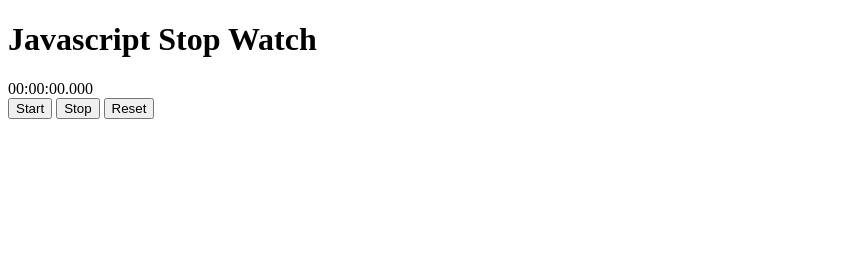
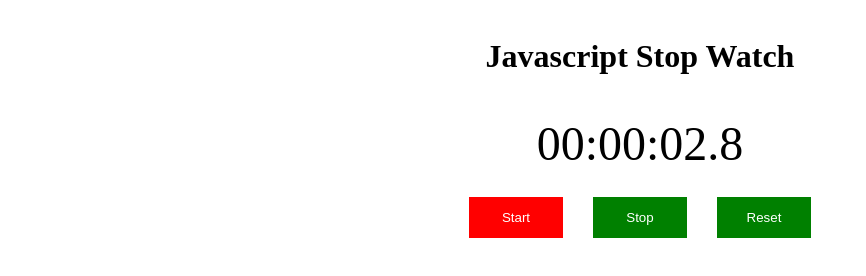
Before and after one commit to tserrante/StopWatch, a plain HTML site: page index.html in a window 1280 px wide. Both pictures are taken after a click on the button "Start". Shown: the whole page, without its empty margins (0-866 px from the left). Drawn offline with Linux system fonts and the light colour scheme.

Commit message:
Buttons for start, stop, reset are working.  Buttons are styled and all elements are centered.

```diff
--- a/index.html
+++ b/index.html
@@ -1,9 +1,8 @@
 <!DOCTYPE html>
 <html>
     <head>
-        <title>
-            Stop Watch App
-        </title>
+        <title>Stop Watch App</title>
+        <link rel="stylesheet" href="style.css">
     </head>
 
     <body>
@@ -11,12 +10,15 @@
                 <h1 id="title">Javascript Stop Watch</h1>
         </header>
 
-        <span id="time">00:00:00.000</span>
-        <div class="buttons">
-            <button class="start">Start</button>
-            <button class="stop">Stop</button>
-            <button class="reset">Reset</button>
+        <div class="stopwatch">
+            <span id="time">00:00:00.000</span>
+            <div class="buttons">
+                <button class="start">Start</button>
+                <button class="stop">Stop</button>
+                <button class="reset">Reset</button>
+            </div>
         </div>
+
         <script src="script.js"></script>
     </body>
 </html>
--- a/script.js
+++ b/script.js
@@ -4,8 +4,16 @@
 function StopWatch()
 {
     let startTime, running = 0;
+    let runner = null; // variable for setInterval
+
     let stopWatch = document.querySelector('#time');
-    let runner = null; // variable for setInterval
+    let startButton = document.querySelector('.start');
+    let stopButton = document.querySelector('.stop');
+    let resetButton = document.querySelector('.reset');
+
+    startButton.addEventListener('click', () => this.start());
+    stopButton.addEventListener('click', () => this.stop());
+    resetButton.addEventListener('click', () => this.reset());
 
     this.start = function()
     {
@@ -27,12 +35,14 @@ function StopWatch()
             throw new Error('Stopwatch is not running');
 
         running = false;
-        startTime = null;
+        //startTime = null;
         clearInterval(runner);
     }
 
     this.reset = function()
     {
+        if(running)
+            throw new Error('Cannot reset while running.');
         // resets the time
         startTime = null;
         endTime = null;
@@ -51,7 +61,7 @@ function StopWatch()
         // Math.trunc() removes the decimal portion of minutess and hourss
         millis = Date.now() - startTime;
         seconds = millis / 1000;
-        seconds.toFixed(3); // always show seconds to three decimal places
+        seconds.toPrecision(3); // always show seconds to three decimal places
         minutes = Math.trunc(seconds / 60);
         hours = Math.trunc(minutes / 60);
 
@@ -63,12 +73,6 @@ function StopWatch()
         // update stopWatch DOM element
         stopWatch.innerText = `${hr}:${min}:${sec}`;
     }
-
-    Object.defineProperty(this, 'duration', {
-        get:function(){return duration;}
-    })
-
-
 } // end function StopWatch()
 
 
--- a/style.css
+++ b/style.css
@@ -0,0 +1,41 @@
+
+
+
+
+#title{
+    display: flex;
+    align-items: center;
+    justify-content: center;
+    width:auto;
+    height: 3em;
+    margin: auto;
+}
+
+.stopwatch{
+    display: flex;
+    flex-direction: column;
+    justify-content: space-evenly;
+    align-items: center;
+    height:10em;
+}
+
+#time{
+    font-size: 3em;
+}
+
+button{
+   margin: 1em 1em;
+   padding: 1em 1em;
+   border: 0.125em;
+   width: 7em;
+   background-color: green;
+   color:white;
+}
+
+button:hover{
+    opacity: 0.5;
+}
+button:focus{
+    background-color: red;
+
+}
```
